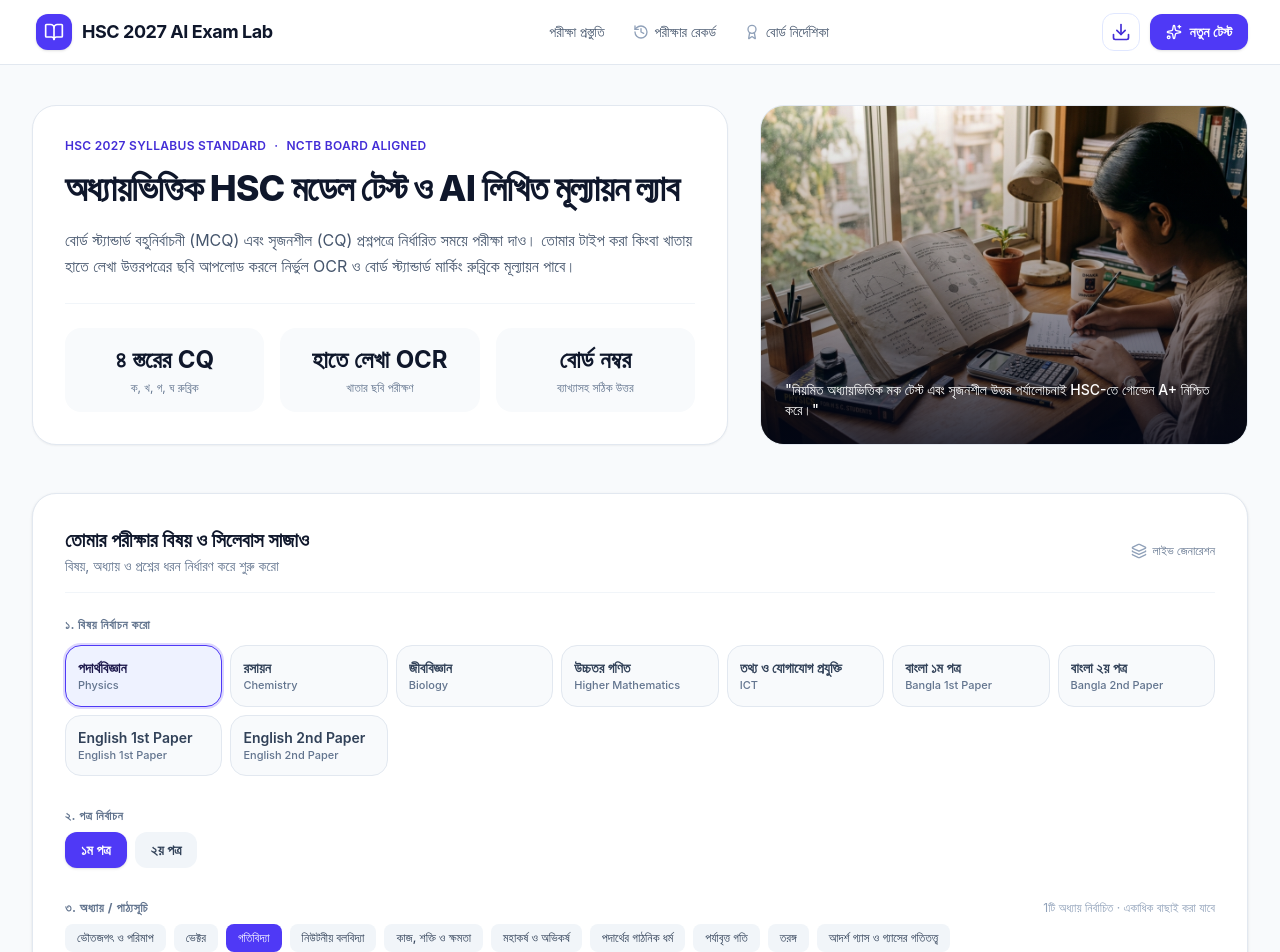
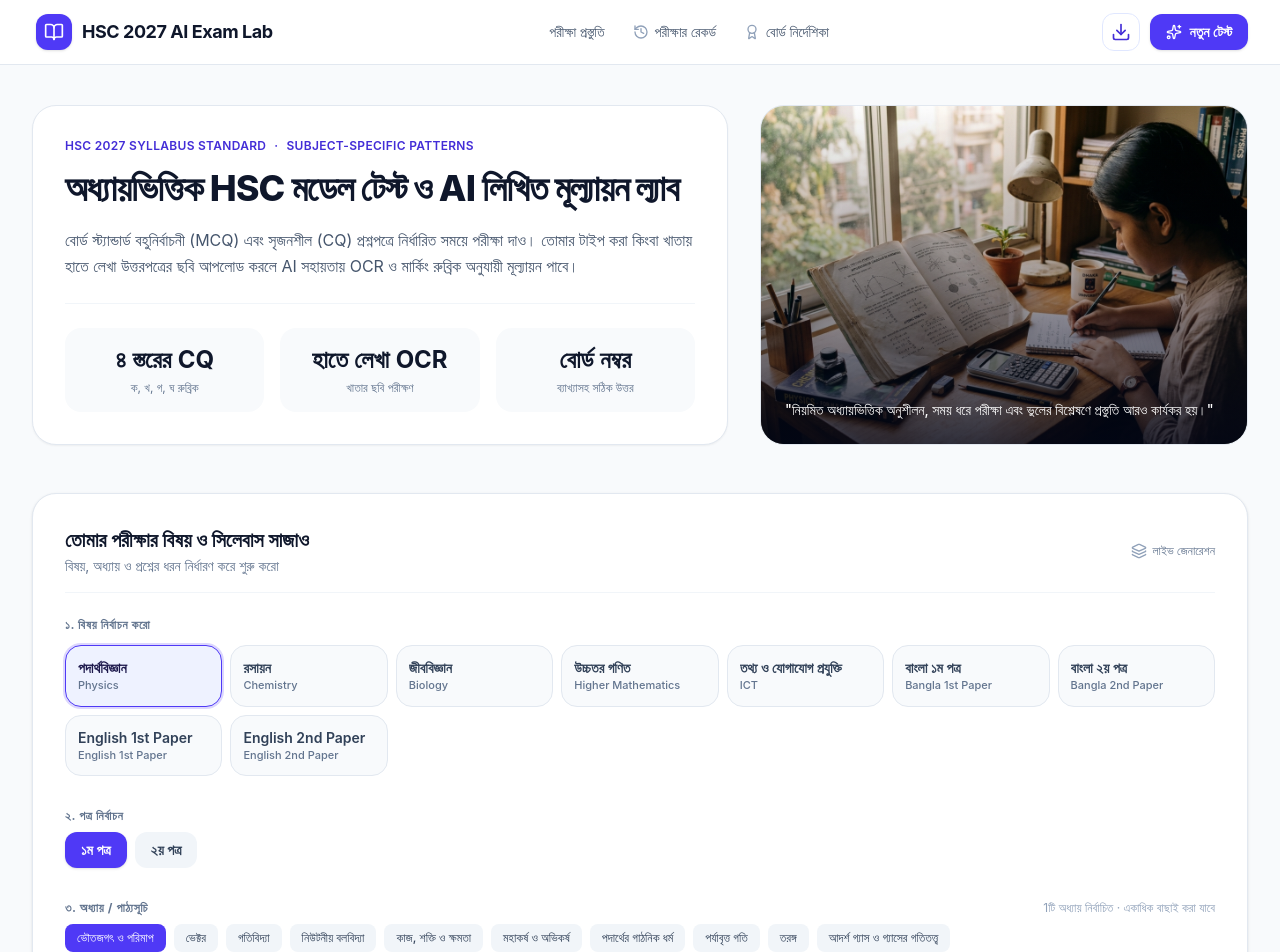
Before and after one commit to MRB13182/ExamLab-27, a React (Vite) app: page / in a window 1280 px wide. Shown: the top 952 px of the page. Built offline with nearby package versions, Linux system fonts and the light colour scheme.

Commit message:
Polish syllabus defaults and clarify syllabus verification

```diff
--- a/src/components/ExamSetup.tsx
+++ b/src/components/ExamSetup.tsx
@@ -20,7 +20,7 @@ export const ExamSetup: React.FC<ExamSetupProps> = ({
 }) => {
   const [selectedSubjectId, setSelectedSubjectId] = useState("physics");
   const [selectedPaper, setSelectedPaper] = useState("১ম পত্র");
-  const [selectedChapters, setSelectedChapters] = useState<string[]>(["গতিবিদ্যা"]);
+  const [selectedChapters, setSelectedChapters] = useState<string[]>(["ভৌতজগৎ ও পরিমাপ"]);
   const [customChapter, setCustomChapter] = useState("");
   const [examType, setExamType] = useState<ExamType>("Both");
   const [difficulty, setDifficulty] = useState<ExamDifficulty>("Board standard");
@@ -116,13 +116,13 @@ export const ExamSetup: React.FC<ExamSetupProps> = ({
             <div className="flex items-center gap-2 text-xs font-semibold text-indigo-700 tracking-wide uppercase mb-3">
               <span>HSC 2027 Syllabus Standard</span>
               <span aria-hidden="true">·</span>
-              <span>NCTB Board Aligned</span>
+              <span>Subject-specific patterns</span>
             </div>
             <h1 className="text-2xl sm:text-3xl lg:text-4xl font-extrabold text-slate-900 tracking-tight leading-tight mb-4">
               অধ্যায়ভিত্তিক HSC মডেল টেস্ট ও AI লিখিত মূল্যায়ন ল্যাব
             </h1>
             <p className="text-sm sm:text-base text-slate-600 leading-relaxed max-w-2xl">
-              বোর্ড স্ট্যান্ডার্ড বহুনির্বাচনী (MCQ) এবং সৃজনশীল (CQ) প্রশ্নপত্রে নির্ধারিত সময়ে পরীক্ষা দাও। তোমার টাইপ করা কিংবা খাতায় হাতে লেখা উত্তরপত্রের ছবি আপলোড করলে নির্ভুল OCR ও বোর্ড স্ট্যান্ডার্ড মার্কিং রুব্রিকে মূল্যায়ন পাবে।
+              বোর্ড স্ট্যান্ডার্ড বহুনির্বাচনী (MCQ) এবং সৃজনশীল (CQ) প্রশ্নপত্রে নির্ধারিত সময়ে পরীক্ষা দাও। তোমার টাইপ করা কিংবা খাতায় হাতে লেখা উত্তরপত্রের ছবি আপলোড করলে AI সহায়তায় OCR ও মার্কিং রুব্রিক অনুযায়ী মূল্যায়ন পাবে।
             </p>
           </div>
 
@@ -151,9 +151,12 @@ export const ExamSetup: React.FC<ExamSetupProps> = ({
           />
           <div className="absolute inset-0 bg-gradient-to-t from-slate-950/80 via-slate-950/30 to-transparent flex items-end p-6">
             <p className="text-white text-xs sm:text-sm font-medium">
-              "নিয়মিত অধ্যায়ভিত্তিক মক টেস্ট এবং সৃজনশীল উত্তর পর্যালোচনাই HSC-তে গোল্ডেন A+ নিশ্চিত করে।"
+              "নিয়মিত অধ্যায়ভিত্তিক অনুশীলন, সময় ধরে পরীক্ষা এবং ভুলের বিশ্লেষণে প্রস্তুতি আরও কার্যকর হয়।"
             </p>
           </div>
+          <p className="mt-3 text-xs text-amber-800 bg-amber-50 border border-amber-100 rounded-xl px-3 py-2">
+            সিলেবাসটি প্রস্তুতির জন্য প্রাথমিক তালিকা। HSC 2027-এর চূড়ান্ত অধ্যায় ও মানবণ্টন কলেজ/NCTB-এর সর্বশেষ নির্দেশনার সঙ্গে মিলিয়ে নাও।
+          </p>
         </div>
       </div>
 
```
